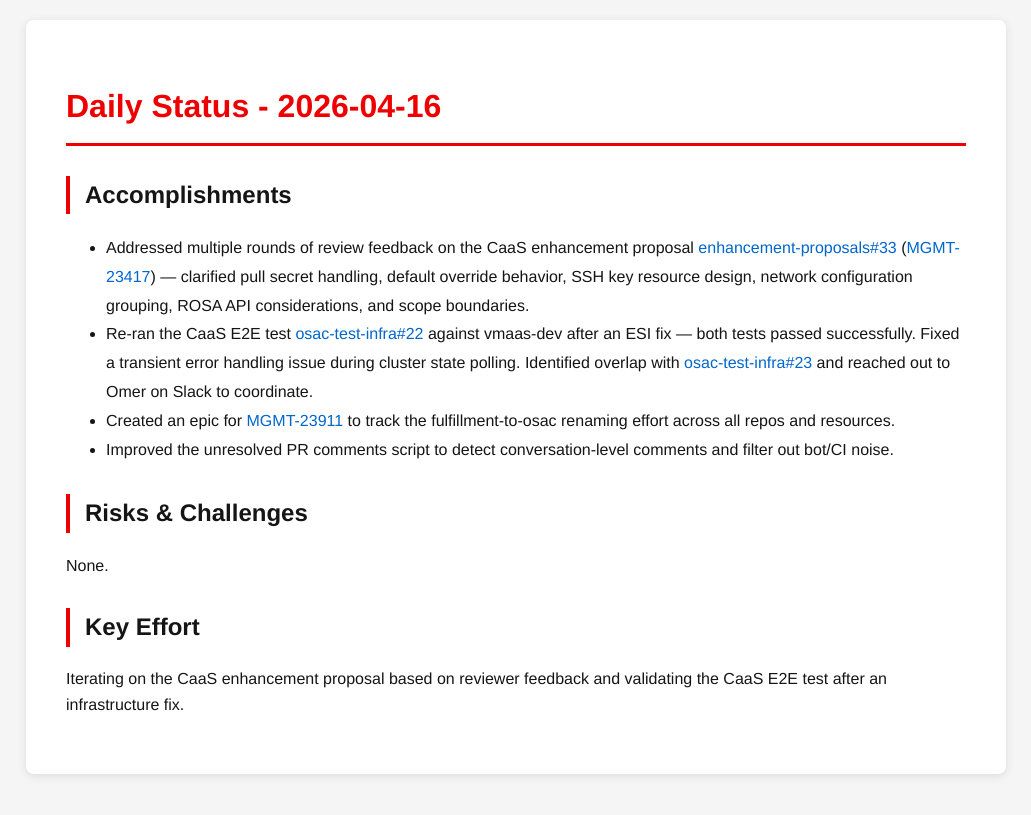
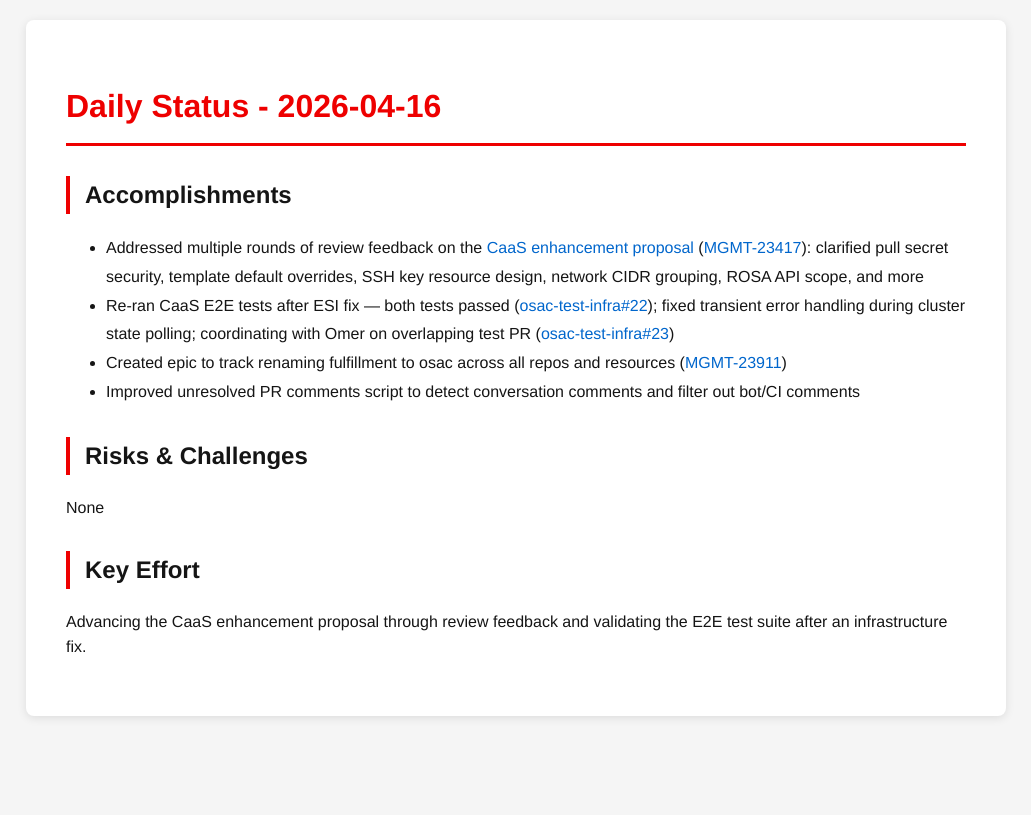
Before and after one commit to tzvatot/daily-status, a Jekyll site: the page built from 2026-04-16.md, in a window 1280 px wide. Shown: the top 815 px of the page, without its empty margins (124-1155 px from the left). Built offline with Jekyll 4.4.1, drawn with Linux system fonts in a browser that asks for light colours.

Commit message:
Daily status update - 2026-04-16

```diff
--- a/2026-04-16.md
+++ b/2026-04-16.md
@@ -7,13 +7,13 @@
 # Daily Status - 2026-04-16
 
 ## Accomplishments
-- Addressed multiple rounds of review feedback on the CaaS enhancement proposal [enhancement-proposals#33](https://github.com/osac-project/enhancement-proposals/pull/33) ([MGMT-23417](https://issues.redhat.com/browse/MGMT-23417)) — clarified pull secret handling, default override behavior, SSH key resource design, network configuration grouping, ROSA API considerations, and scope boundaries.
-- Re-ran the CaaS E2E test [osac-test-infra#22](https://github.com/osac-project/osac-test-infra/pull/22) against vmaas-dev after an ESI fix — both tests passed successfully. Fixed a transient error handling issue during cluster state polling. Identified overlap with [osac-test-infra#23](https://github.com/osac-project/osac-test-infra/pull/23) and reached out to Omer on Slack to coordinate.
-- Created an epic for [MGMT-23911](https://issues.redhat.com/browse/MGMT-23911) to track the fulfillment-to-osac renaming effort across all repos and resources.
-- Improved the unresolved PR comments script to detect conversation-level comments and filter out bot/CI noise.
+- Addressed multiple rounds of review feedback on the [CaaS enhancement proposal](https://github.com/osac-project/enhancement-proposals/pull/33) ([MGMT-23417](https://issues.redhat.com/browse/MGMT-23417)): clarified pull secret security, template default overrides, SSH key resource design, network CIDR grouping, ROSA API scope, and more
+- Re-ran CaaS E2E tests after ESI fix — both tests passed ([osac-test-infra#22](https://github.com/osac-project/osac-test-infra/pull/22)); fixed transient error handling during cluster state polling; coordinating with Omer on overlapping test PR ([osac-test-infra#23](https://github.com/osac-project/osac-test-infra/pull/23))
+- Created epic to track renaming fulfillment to osac across all repos and resources ([MGMT-23911](https://issues.redhat.com/browse/MGMT-23911))
+- Improved unresolved PR comments script to detect conversation comments and filter out bot/CI comments
 
 ## Risks & Challenges
-None.
+None
 
 ## Key Effort
-Iterating on the CaaS enhancement proposal based on reviewer feedback and validating the CaaS E2E test after an infrastructure fix.
+Advancing the CaaS enhancement proposal through review feedback and validating the E2E test suite after an infrastructure fix.
```
